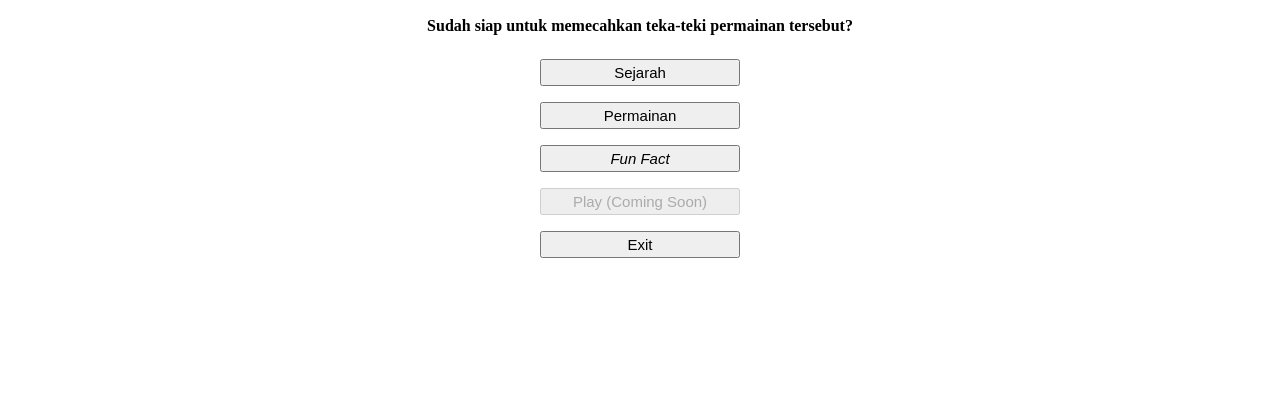
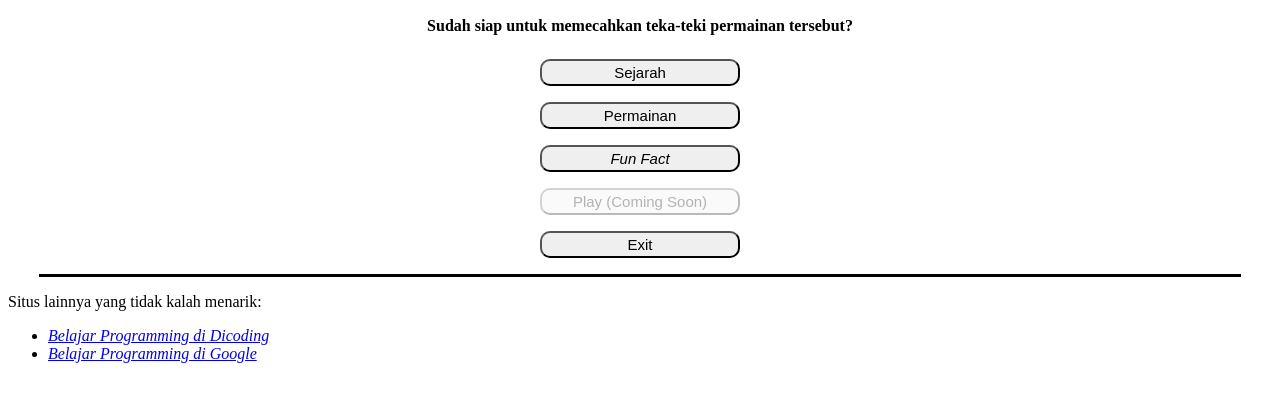
Before and after one commit to riyantori/Javascript, a plain HTML site: page JavaScript-DOM-Dicoding/index.html in a window 1280 px wide. Shown: the part 285-686 px from the top of the page. Drawn offline with Linux system fonts and the light colour scheme.

Commit message:
Menambahkan innerTEXT, innerHTML dan style.property pada DOM

```diff
--- a/JavaScript-DOM-Dicoding/dom.js
+++ b/JavaScript-DOM-Dicoding/dom.js
@@ -9,3 +9,24 @@ console.log(playButton)
 const playButtonElement = playButton.childNodes[0];
 console.log(playButtonElement)
 playButtonElement.setAttribute("disabled", "button dimatikan");
+
+const links = document.getElementById("links");
+console.log(links)
+console.log(links.innerHTML)
+console.log(links.innerText)
+
+const dicoding = document.getElementById("dicodingLink");
+console.log(dicoding)
+dicoding.innerText = "Belajar Programming di Dicoding";
+dicoding.innerHTML = "<i>Belajar Programming di Dicoding</i>"
+
+const google = document.getElementById("googleLink");
+google.innerText = "Belajar Programming di Google";
+google.innerHTML = "<i>Belajar Programming di Google</i>"
+
+const buttonBaru = document.getElementsByClassName("button");
+
+for (button of buttonBaru) {
+    console.log(button.childNodes[0])
+    button.childNodes[0].style.borderRadius = "10px";
+}
--- a/JavaScript-DOM-Dicoding/index.html
+++ b/JavaScript-DOM-Dicoding/index.html
@@ -41,7 +41,16 @@
         </script>
 -->
 
-        <script src="dom.js"></script>
+        <hr size="3" width="95%" color="black">
+        <div id="links">
+            <p>Situs lainnya yang tidak kalah menarik:</p>
+            <ul>
+              <li><a href="http://www.dicoding.com" id="dicodingLink">Dicoding</a></li>
+              <li><a href="http://www.google.com" id="googleLink">Google</a></li>
+            </ul>
+        </div>
+
+    <script src="dom.js"></script>
 
     </body>
 </html>
```
